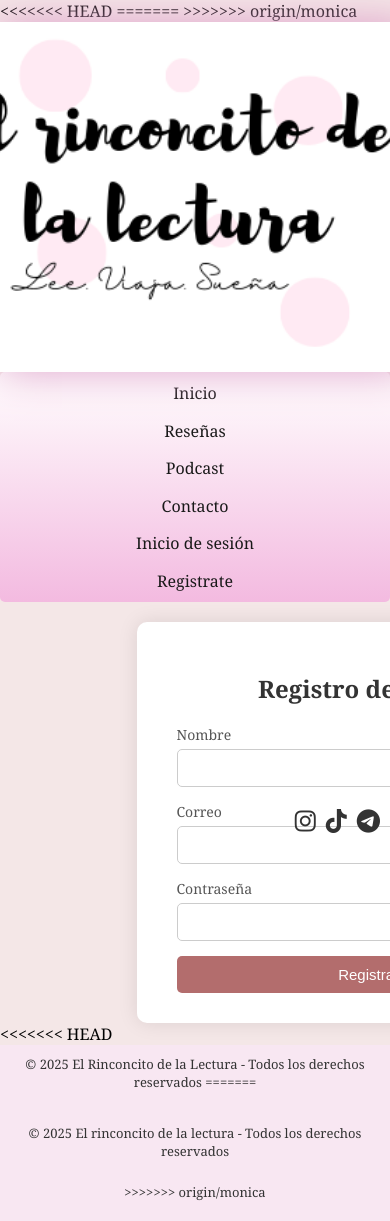
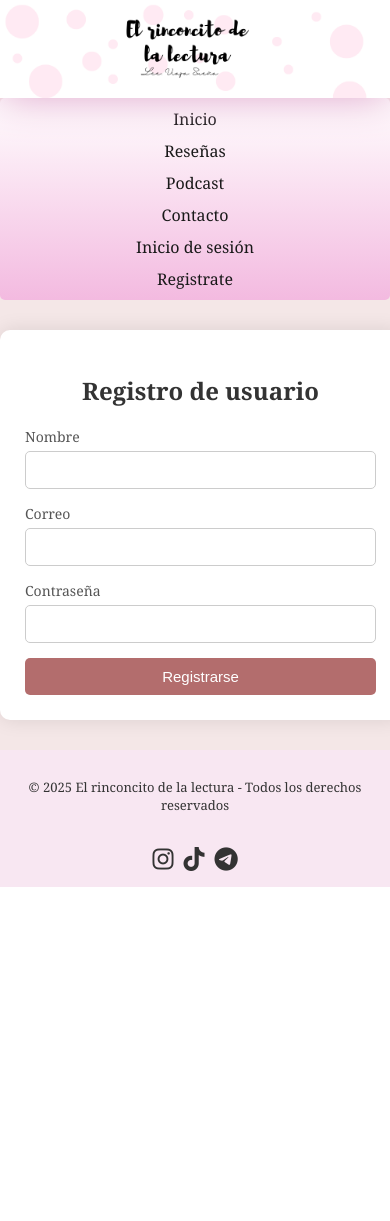
Before and after one commit to Woldroj/Pro-lib, a PHP site: page /html/register.html in a window 390 px wide; the page is wider, and only the part inside the window is pictured. After the commit the page ends 887 px from the top of that part, so only its background shows below. Run offline with PHP 8.4, Linux system fonts and the light colour scheme.

Commit message:
responsive register

```diff
--- a/css/register.css
+++ b/css/register.css
@@ -1,77 +1,53 @@
-/* register.css */
+/* Base */
 body {
+  font-family: Cambria, Cochin, Georgia, Times, "Times New Roman", serif;
   margin: 0;
-  padding: 0;
-  font-family: Cambria, Cochin, Georgia, Times, "Times New Roman", serif;
-  background: #f4e7e7;
-  height: 100vh;
+  background-color: #f4e7e7;
   display: flex;
   flex-direction: column;
+  min-height: 100vh;
 }
 
+/* Header - Banner */
 header .banner img {
   display: block;
-  width: 105%;
-  height: 350px;
+  width: 100%;
+  max-height: 350px;
+  object-fit: cover;
   box-shadow: 0px 0px 40px #dea1ca;
 }
 
 .banner {
   position: relative;
+  width: 100%;
 }
 
-.rrss {
-  position: absolute;
-  bottom: 10px;
-  right: 10px;
-  display: flex;
-  gap: 10px;
-  z-index: 10;
-}
-
-.banner .rrss img {
-  width: 30px;
-  height: 30px;
-  object-fit: contain;
-  background-color: rgba(255, 255, 255, 0.6);
-  padding: 3px;
-  box-shadow: 0 2px 6px rgba(0, 0, 0, 0.2);
-  backdrop-filter: blur(4px);
-  -webkit-backdrop-filter: blur(4px);
-  transition: transform 0.3s ease;
-}
-
-.rrss img:hover {
-  transform: scale(1.2);
-}
-
+/* Menu */
 .menu {
   display: flex;
-  gap: 4vw;
   justify-content: center;
   background: linear-gradient(to bottom, #fffefe, #f3bae0);
   border-radius: 5px;
+  height: 60px;
+  align-items: center;
+  padding: 0 10px;
 }
 
 nav ul {
   list-style: none;
   display: flex;
   gap: 4vw;
+  margin: 0;
+  padding: 0;
 }
 
 nav ul li a {
   text-decoration: none;
   color: #191919;
+  padding: 10px;
 }
 
-.contenido {
-  display: flex;
-  justify-content: center;
-  align-items: center;
-  flex: 1;
-  padding: 60px;
-}
-
+/* Registro */
 .register-container {
   background-color: #ffffff;
   width: 400px;
@@ -79,8 +55,7 @@ nav ul li a {
   border-radius: 10px;
   box-shadow: 0px 0px 20px rgba(0, 0, 0, 0.1);
   text-align: center;
-  margin-left: 35%;
-  margin-top: 20px;
+  margin: 40px auto;
 }
 
 .register-container h2 {
@@ -127,6 +102,65 @@ nav ul li a {
 footer {
   display: flex;
   justify-content: center;
-  padding: 10px;
+  align-items: center;
+  flex-wrap: wrap;
+  gap: 10px;
+  padding: 20px;
   background-color: #f8e7f2;
+  color: #333333;
+  font-size: 14px;
+  text-align: center;
 }
+
+.rrss {
+  display: flex;
+  gap: 10px;
+  align-items: center;
+}
+
+.rrss a {
+  text-decoration: none;
+}
+
+.rrss i {
+  font-size: 24px;
+  color: #333;
+  transition: opacity 0.3s ease;
+}
+
+.rrss a:hover i {
+  opacity: 0.7;
+}
+
+/* Responsive design */
+@media (max-width: 768px) {
+  .menu {
+    flex-direction: column;
+    height: auto;
+    padding: 10px 0;
+  }
+
+  nav ul {
+    flex-direction: column;
+    gap: 10px;
+    align-items: center;
+  }
+
+  .register-container {
+    width: 90%;
+    padding: 25px;
+    margin: 30px auto;
+  }
+
+  .rrss {
+    justify-content: center;
+    flex-wrap: wrap;
+    margin-top: 10px;
+  }
+
+  footer {
+    flex-direction: column;
+    padding: 15px;
+    font-size: 13px;
+  }
+}
--- a/html/register.html
+++ b/html/register.html
@@ -3,16 +3,13 @@
   <head>
     <meta charset="UTF-8" />
     <meta name="viewport" content="width=device-width, initial-scale=1.0" />
-<<<<<<< HEAD
     <link rel="stylesheet" href="../css/register.css" />
-=======
     <link rel="stylesheet" href="../css/init.css" />
     <link rel="stylesheet" href="../css/register.css" />
     <link
       rel="stylesheet"
       href="https://cdnjs.cloudflare.com/ajax/libs/font-awesome/6.5.0/css/all.min.css"
     />
->>>>>>> origin/monica
     <title>Registro</title>
   </head>
   <body>
@@ -52,11 +49,8 @@
         <button type="submit" name="register">Registrarse</button>
       </form>
     </div>
-<<<<<<< HEAD
 
-    <footer>
-      &copy; 2025 El Rinconcito de la Lectura - Todos los derechos reservados
-=======
+
     <!-- Footer -->
     <footer>
       <p>
@@ -73,7 +67,6 @@
           <i class="fab fa-telegram-plane"></i>
         </a>
       </div>
->>>>>>> origin/monica
     </footer>
   </body>
 </html>
```
